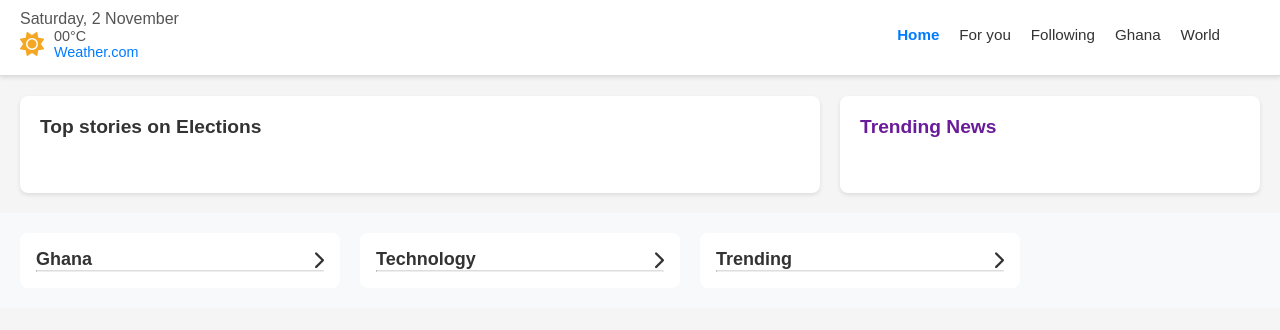
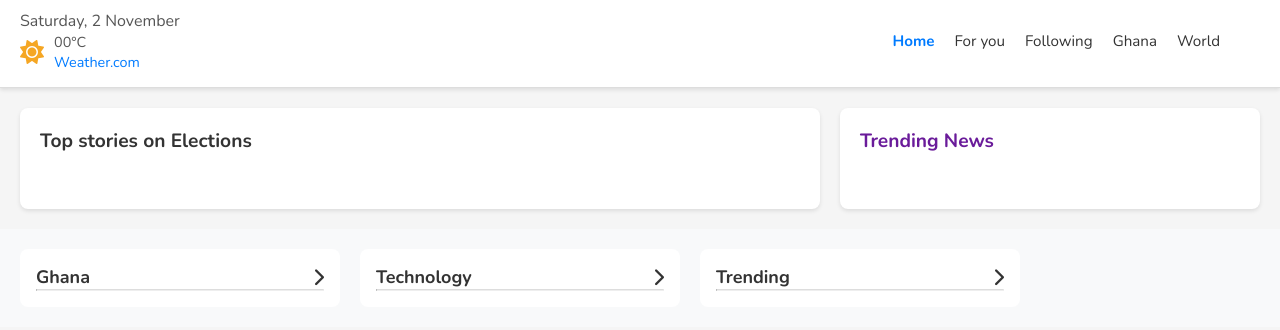
Before and after one commit to SylvesterAsare033/caskblog, a plain HTML site: page index.html in a window 1280 px wide. Drawn offline with nearby package versions, Linux system fonts and the light colour scheme; no server answers.

Commit message:
modified:   index.html

```diff
--- a/index.html
+++ b/index.html
@@ -8,6 +8,14 @@
     <link rel="stylesheet" href="styles.css">
     <meta name="description" content="Blog page for CASK team">
     <style>
+        @import url('https://fonts.googleapis.com/css2?family=Nunito:ital,wght@0,200..1000;1,200..1000&family=Poppins&display=swap');
+
+        *{
+            margin: 0;
+            padding: 0;
+            box-sizing: border-box;
+            font-family: 'Nunito', sans-serif;
+        }
         .category-section {
             display: flex;
             gap: 20px;
```
